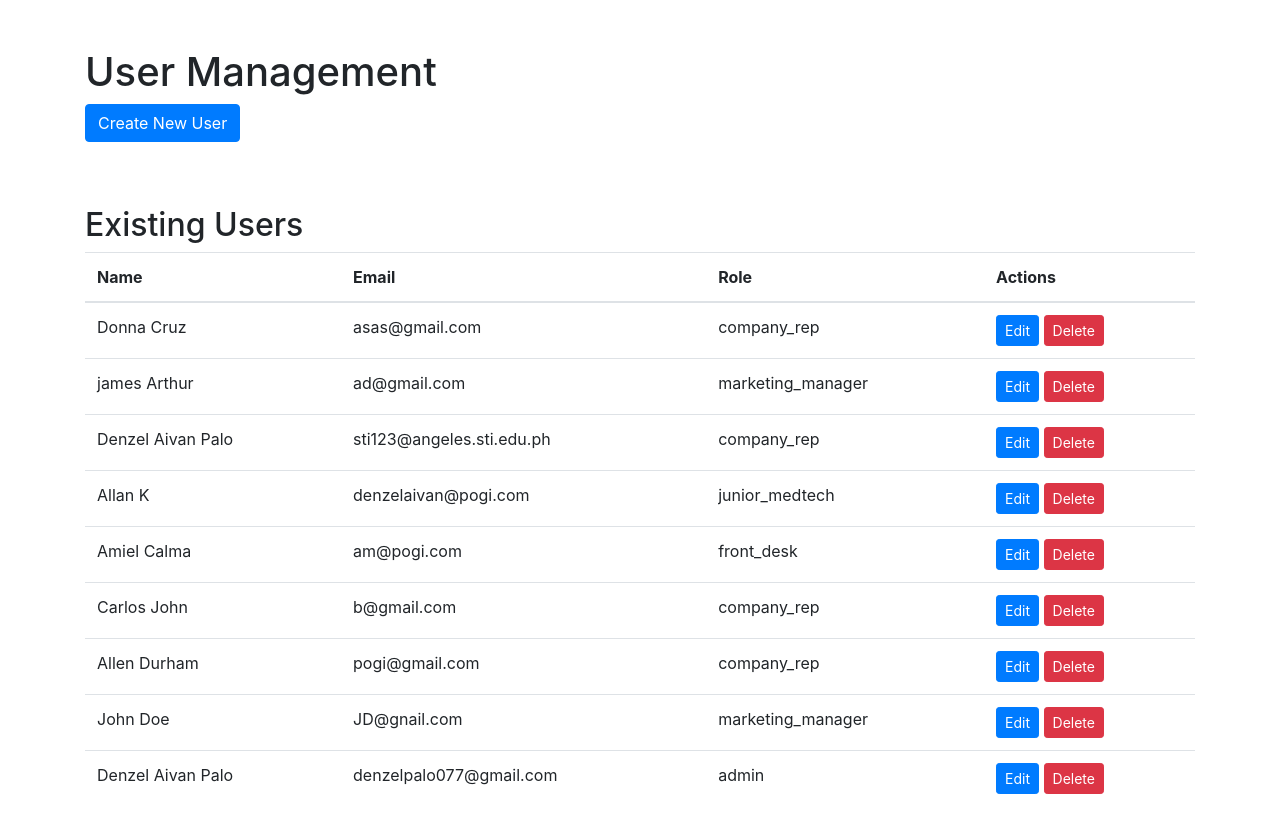
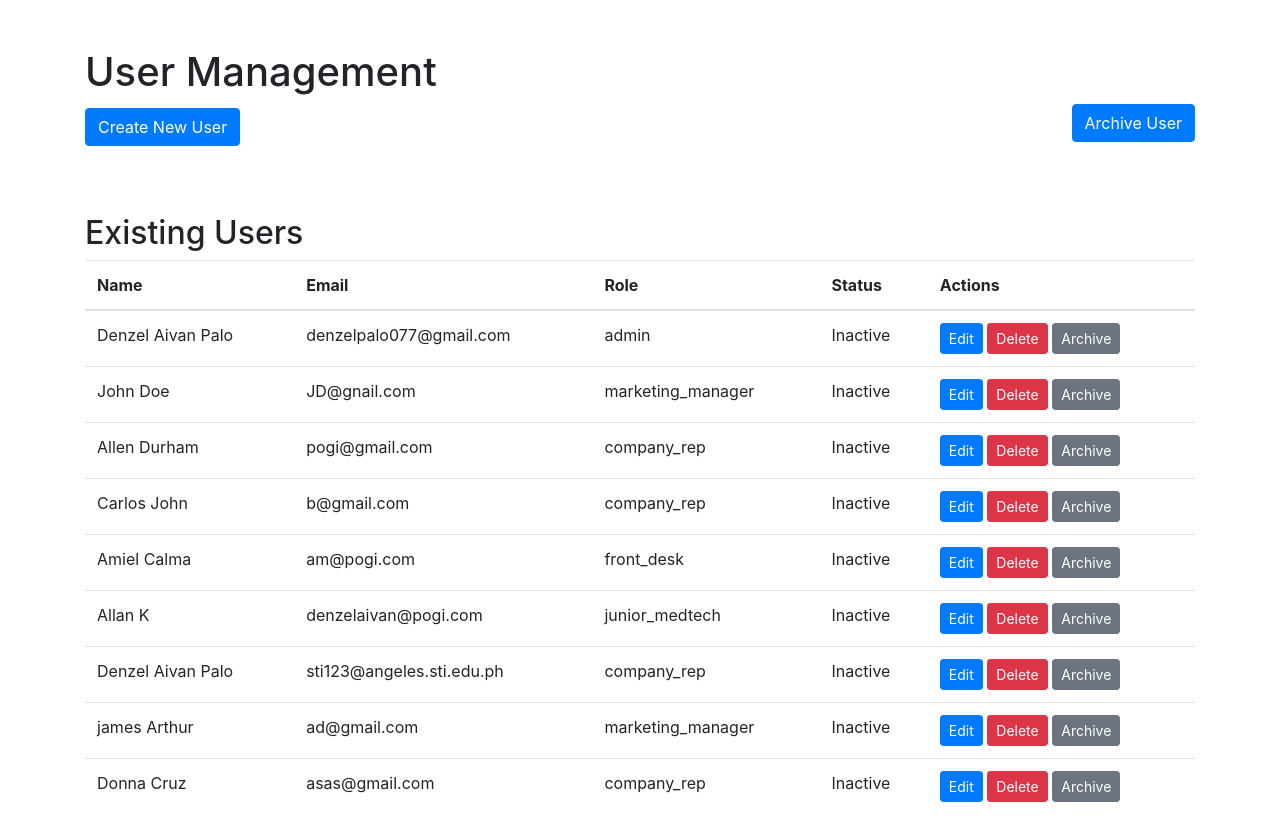
Before and after one commit to Kurtcxz/Biochem---Thesis, a PHP site: page /user-management.php in a window 1280 px wide. Before the commit the page ends 794 px from the top, so only its background shows below. Run offline with PHP 8.4, Linux system fonts and the light colour scheme; a user stored in the database is signed in; data comes from the database, SQL or seed files in the repository.

Commit message:
Update user-management.php
fixes
-table
-buttons
-archiving/unarchiving
-Prioritizing the rows using userID

```diff
--- a/biochem/user-management.php
+++ b/biochem/user-management.php
@@ -70,8 +70,47 @@ if ($_SERVER['REQUEST_METHOD'] === 'POST' && isset($_POST['action']) && $_POST['
     }
 }
 
-// Fetch all users
-$result = $conn->query("SELECT * FROM users ORDER BY id DESC");
+// Handle user archiving
+if ($_SERVER['REQUEST_METHOD'] === 'POST' && isset($_POST['action']) && $_POST['action'] === 'archive') {
+    $user_id = $_POST['user_id'];
+
+    // Fetch the current status of the user
+    $stmt = $conn->prepare("SELECT status FROM users WHERE id = ?");
+    $stmt->bind_param("i", $user_id);
+    $stmt->execute();
+    $stmt->bind_result($current_status);
+    $stmt->fetch();
+    $stmt->close();
+
+    // If the user is active or inactive, change status to archived
+    if ($current_status === 'active' || $current_status === 'inactive') {
+        $stmt = $conn->prepare("UPDATE users SET status = 'archived' WHERE id = ?");
+        $stmt->bind_param("i", $user_id);
+
+        if ($stmt->execute()) {
+            $success_message = "User archived successfully.";
+        } else {
+            $error_message = "Error archiving user. Please try again.";
+        }
+    }
+}
+
+// Handle user deletion
+if ($_SERVER['REQUEST_METHOD'] === 'POST' && isset($_POST['action']) && $_POST['action'] === 'delete') {
+    $user_id = $_POST['user_id'];
+
+    $stmt = $conn->prepare("DELETE FROM users WHERE id = ?");
+    $stmt->bind_param("i", $user_id);
+
+    if ($stmt->execute()) {
+        $success_message = "User deleted successfully.";
+    } else {
+        $error_message = "Error deleting user. Please try again.";
+    }
+}
+
+// Fetch users with 'active' or 'inactive' status, ordered by 'id' in ascending order
+$result = $conn->query("SELECT * FROM users WHERE status IN ('active', 'inactive') ORDER BY id ASC");
 $users = $result->fetch_all(MYSQLI_ASSOC);
 ?>
 
@@ -81,6 +120,7 @@ $users = $result->fetch_all(MYSQLI_ASSOC);
     <meta charset="UTF-8">
     <meta name="viewport" content="width=device-width, initial-scale=1.0">
     <title>User Management</title>
+    <link href="user-management.css" rel="stylesheet">
     <link rel="stylesheet" href="https://stackpath.bootstrapcdn.com/bootstrap/4.5.2/css/bootstrap.min.css">
     <style>
         #createUserForm {
@@ -100,7 +140,10 @@ $users = $result->fetch_all(MYSQLI_ASSOC);
             <div class="alert alert-danger"><?php echo $error_message; ?></div>
         <?php endif; ?>
 
+        <div style="display: flex; justify-content: space-between; align-items: center; margin-bottom: 20px;">
             <button id="showCreateUserForm" class="btn btn-primary mb-3">Create New User</button>
+            <a href="ArchiveUsers.php" id="archiveUser" class="btn btn-primary mb-4">Archive User</a>
+        </div>
 
         <div id="createUserForm">
             <h2>Create User</h2>
@@ -151,7 +194,6 @@ $users = $result->fetch_all(MYSQLI_ASSOC);
                         <option value="junior_medtech">Junior MedTech</option>
                         <option value="senior_medtech">Senior MedTech</option>
                         <option value="invoice_manager">Invoice Manager</option>
-
                     </select>
                 </div>
                 <button type="submit" class="btn btn-primary">Create User</button>
@@ -165,6 +207,7 @@ $users = $result->fetch_all(MYSQLI_ASSOC);
                             <th>Name</th>
                             <th>Email</th>
                             <th>Role</th>
+                            <th>Status</th>
                             <th>Actions</th>
                         </tr>
                     </thead>
@@ -174,19 +217,30 @@ $users = $result->fetch_all(MYSQLI_ASSOC);
                             <td><?php echo htmlspecialchars($user['first_name'] . ' ' . $user['last_name']); ?></td>
                             <td><?php echo htmlspecialchars($user['email']); ?></td>
                             <td><?php echo htmlspecialchars($user['role']); ?></td>
+                            <td><?php echo ucfirst($user['status']); ?></td>
                             <td>
+                                <!-- Edit Button -->
                                 <a href="edit_user.php?id=<?php echo $user['id']; ?>" class="btn btn-sm btn-primary">Edit</a>
+
+                                <!-- Delete Form -->
                                 <form action="" method="POST" class="d-inline">
                                     <input type="hidden" name="action" value="delete">
                                     <input type="hidden" name="user_id" value="<?php echo $user['id']; ?>">
                                     <button type="submit" class="btn btn-sm btn-danger" onclick="return confirm('Are you sure you want to delete this user?')">Delete</button>
+                                </form>
+
+                                <!-- Archive Form -->
+                                <form action="" method="POST" class="d-inline">
+                                    <input type="hidden" name="action" value="archive">
+                                    <input type="hidden" name="user_id" value="<?php echo $user['id']; ?>">
+                                    <button type="submit" class="btn btn-sm btn-secondary" onclick="return confirm('Are you sure you want to archive this user?')">Archive</button>
                                 </form>
                             </td>
                         </tr>
                         <?php endforeach; ?>
                     </tbody>
                 </table>
-    </div>
+
 
     <script>
         document.getElementById('showCreateUserForm').addEventListener('click', function() {
```
Lines whose indentation alone changed are shown as unchanged.
